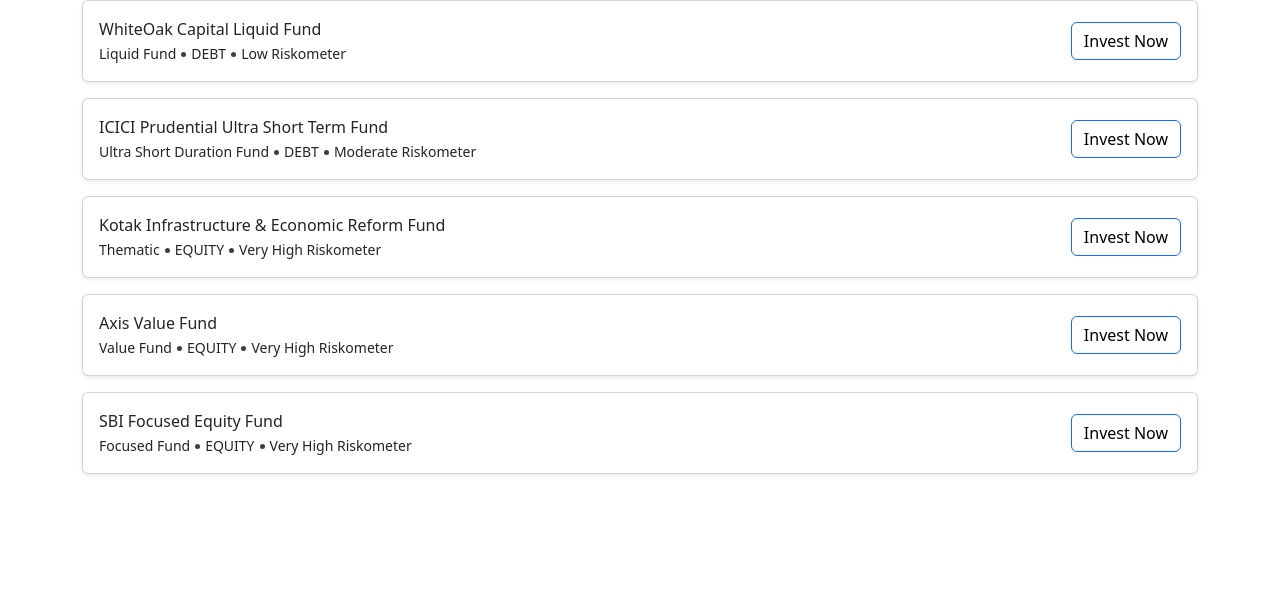
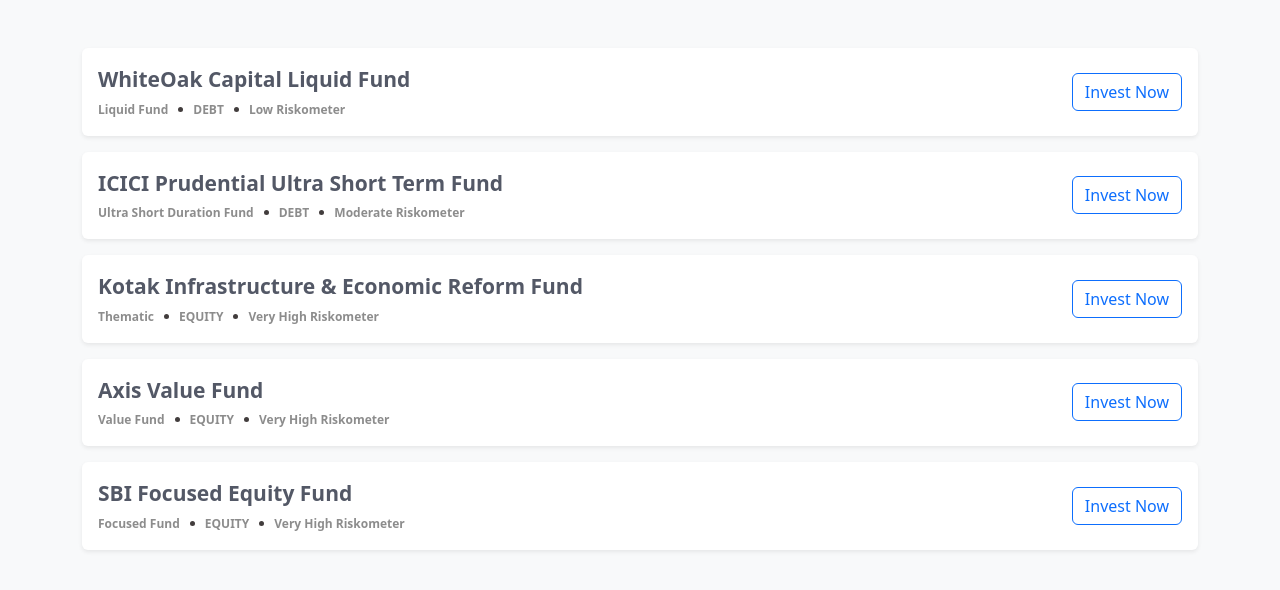
Before and after one commit to sasikumardharmarajGit/trueminds, a React (Create React App) app: page /#/ in a window 1280 px wide. Shown: the top 590 px of the page. Built offline with nearby package versions, Linux system fonts and the light colour scheme.

Commit message:
3nd commit

```diff
--- a/public/index.html
+++ b/public/index.html
@@ -1,14 +1,12 @@
 <!DOCTYPE html>
 <html lang="en">
+
 <head>
   <meta charset="utf-8" />
   <link rel="icon" href="%PUBLIC_URL%/favicon.ico" />
   <meta name="viewport" content="width=device-width, initial-scale=1" />
   <meta name="theme-color" content="#000000" />
-    <meta
-      name="description"
-      content="Web site created using create-react-app"
-    />
+  <meta name="description" content="Web site created using create-react-app" />
   <link rel="apple-touch-icon" href="%PUBLIC_URL%/logo192.png" />
   <!--
       manifest.json provides metadata used when your web app is installed on a
@@ -26,9 +24,10 @@
     -->
   <title>React App</title>
 </head>
+
 <body>
   <noscript>You need to enable JavaScript to run this app.</noscript>
-    <div id="root"></div>
+  <div id="root" class="bg-light"></div>
   <!--
       This HTML file is a template.
       If you open it directly in the browser, you will see an empty page.
@@ -40,4 +39,5 @@
       To create a production bundle, use `npm run build` or `yarn build`.
     -->
 </body>
+
 </html>
--- a/src/App.js
+++ b/src/App.js
@@ -6,7 +6,7 @@
 function App() {
 
   return (
-    <div className='container'>
+    <div className='container py-5'>
       <Routing />
     </div>
   );
--- a/src/components/card.js
+++ b/src/components/card.js
@@ -25,18 +25,16 @@
     return (
         <>
             {cardData.map((i, id) => (
-                <div className="card mb-3 shadow-sm rounded" key={id} onClick={() => {
-                    test(i)
-                }}>
+                <div className="card mb-3 shadow-sm rounded border-0" key={id} onClick={() => { test(i) }}>
                     <div className="card-body d-flex justify-content-between align-items-center">
-                        <div className="">
-                            {i.name}
+                        <div>
+                            <div className="heading_text">{i.name}</div>
                             <div>
-                                <small>{i.classification}</small>
+                                <span className='smaller_text'>{i.classification}</span>
                                 <span className="dot"></span>
-                                <small>{i.category}</small>
+                                <span className='smaller_text'>{i.category}</span>
                                 <span className="dot"></span>
-                                <small>{i.riskmeter}</small>
+                                <span className='smaller_text'>{i.riskmeter}</span>
                             </div>
                         </div>
                         <div>
--- a/src/components/investNow.js
+++ b/src/components/investNow.js
@@ -16,7 +16,7 @@
         };
         return () => {
             window.onbeforeunload = null;
-            // console.log(cart, "useEffect")
+            console.log(cart, "useEffect")
             if (cart.length === 0) {
                 navigate("/");
                 window.location.reload(false);
@@ -43,7 +43,6 @@
     const handleChange = event => {
         setValue(event.target.value);
         validationStatus(event.target.value)
-        console.log(event.target.value)
     };
     const validationStatus = (value) => {
         if (value < min) {
@@ -65,38 +64,36 @@
                         <div key={index} className="card mb-3 shadow-sm rounded">
                             <div className="card-body">
                                 <div className="d-flex justify-content-between">
-                                    <h3>{list.name}</h3>
-                                    <span>Min.Amount: {list.minimumPurchaseAmount}</span>
+                                    <div className="heading_text left_margin">{list.name}</div>
+                                    <span className="bolder_text">Min.Amount: ₹ {list.minimumPurchaseAmount}</span>
                                 </div>
-                                <div>
-                                    <small>{list.classification}</small>
+                                <div className="left_margin">
+                                    <small className='smaller_text'>{list.classification}</small>
                                     <span className="dot"></span>
-                                    <small>{list.category}</small>
-                                    <span className="dot"></span>
-                                    <small>{list.riskmeter}</small>
+                                    <small className='smaller_text'>{list.category}</small>
                                 </div>
-                                <div className="mt-3">Amount</div>
+                                <div className="mt-3 text">Amount</div>
                                 <div>
                                     <form>
                                         <input
                                             type="number"
-                                            placeholder="Enter Your Amount"
-                                            // value={value}
+                                            placeholder="0"
                                             onChange={handleChange}
+                                            className="form-control mt-2"
                                         />
                                     </form>
                                 </div>
-                                <div className="mt-2 text-danger">
-                                    {validate === "amount min" ? `Min. Amount:${list.minimumPurchaseAmount}` :
-                                        validate === "amount max" ? `Max. Amount:${list.maximumPurchaseAmount}` : ""}
+                                <div className="mt-2 fw-bold text-danger">
+                                    {validate === "amount min" ? `Min. Amount: ₹ ${list.minimumPurchaseAmount}` :
+                                        validate === "amount max" ? `Max. Amount: ₹ ${list.maximumPurchaseAmount}` : ""}
                                 </div>
                             </div>
                         </div>
                     )
                 })
             }
-            <div class="d-grid gap-2">
-                <button class="btn btn-primary" type="button">Invest Now</button>
+            <div className="d-grid gap-2">
+                <button className="btn btn-primary investbtn" type="button">Invest Now</button>
             </div>
         </>
     )
--- a/src/index.css
+++ b/src/index.css
@@ -5,6 +5,10 @@
     sans-serif;
   -webkit-font-smoothing: antialiased;
   -moz-osx-font-smoothing: grayscale;
+}
+
+#root {
+  min-height: 100vh;
 }
 
 code {
@@ -18,9 +22,44 @@
   background-color: #423d3d;
   border-radius: 50%;
   display: inline-block;
-  margin: 2px 5px;
+  margin: 2px 10px;
 }
 
-.btn {
-  color: black !important;
+.investbtn {
+  color: whitesmoke !important;
+  background-color: royalblue !important;
+  font-size: 20px !important;
+  font-weight: 600;
 }
+
+.heading_text {
+  font-size: 21px;
+  font-weight: 700;
+  color: #535866;
+}
+
+.smaller_text {
+  font-size: 12px;
+  color: #00000073;
+  font-weight: 600;
+}
+
+.bolder_text {
+  font-size: 17px;
+  font-weight: 600;
+}
+
+.text {
+  font-size: medium;
+  color: black;
+  font-weight: 500;
+}
+
+.form-control:focus {
+  outline: none !important;
+  border-color: none !important;
+}
+
+.left_margin {
+  margin-left: 15px;
+}
```
Lines whose indentation alone changed are shown as unchanged.
